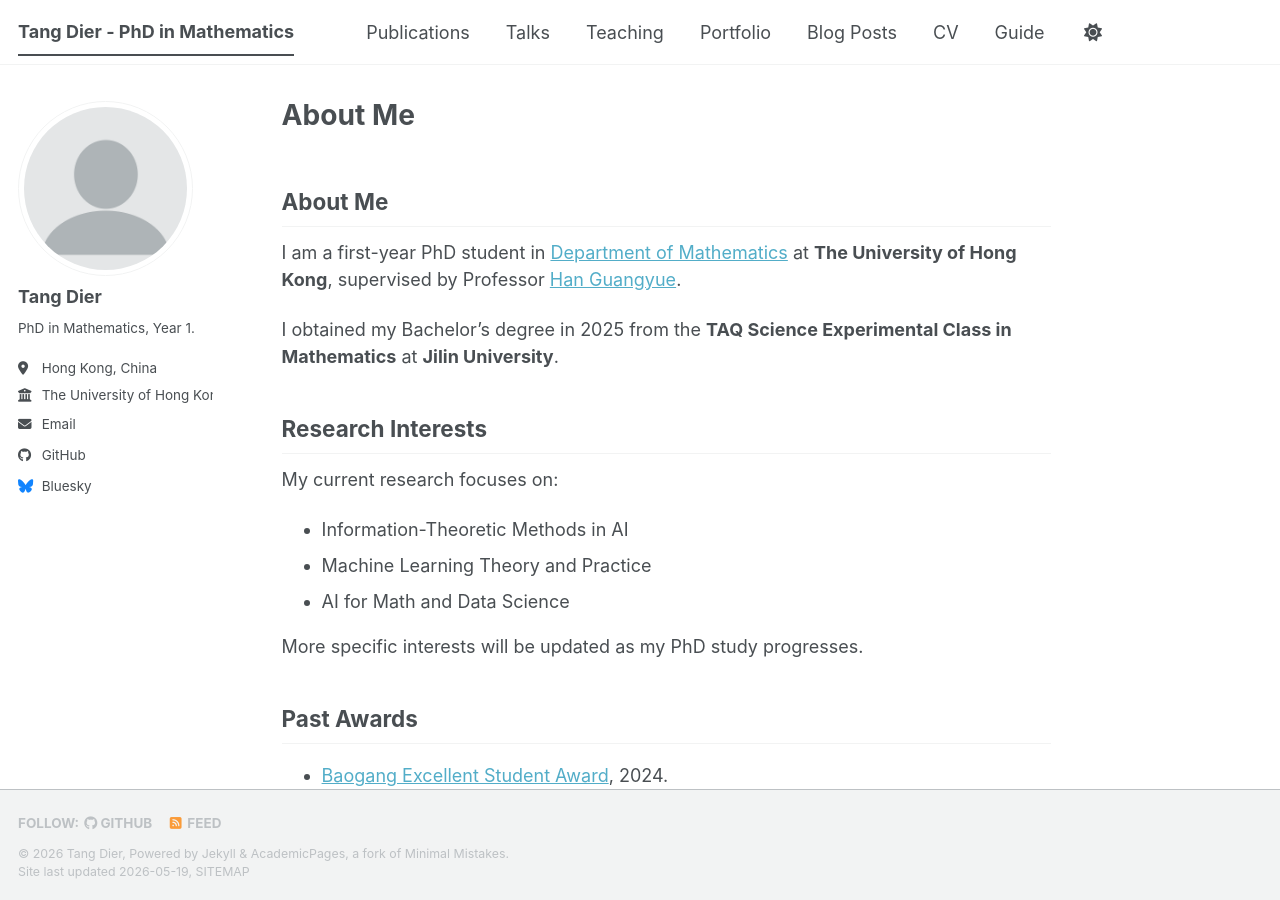
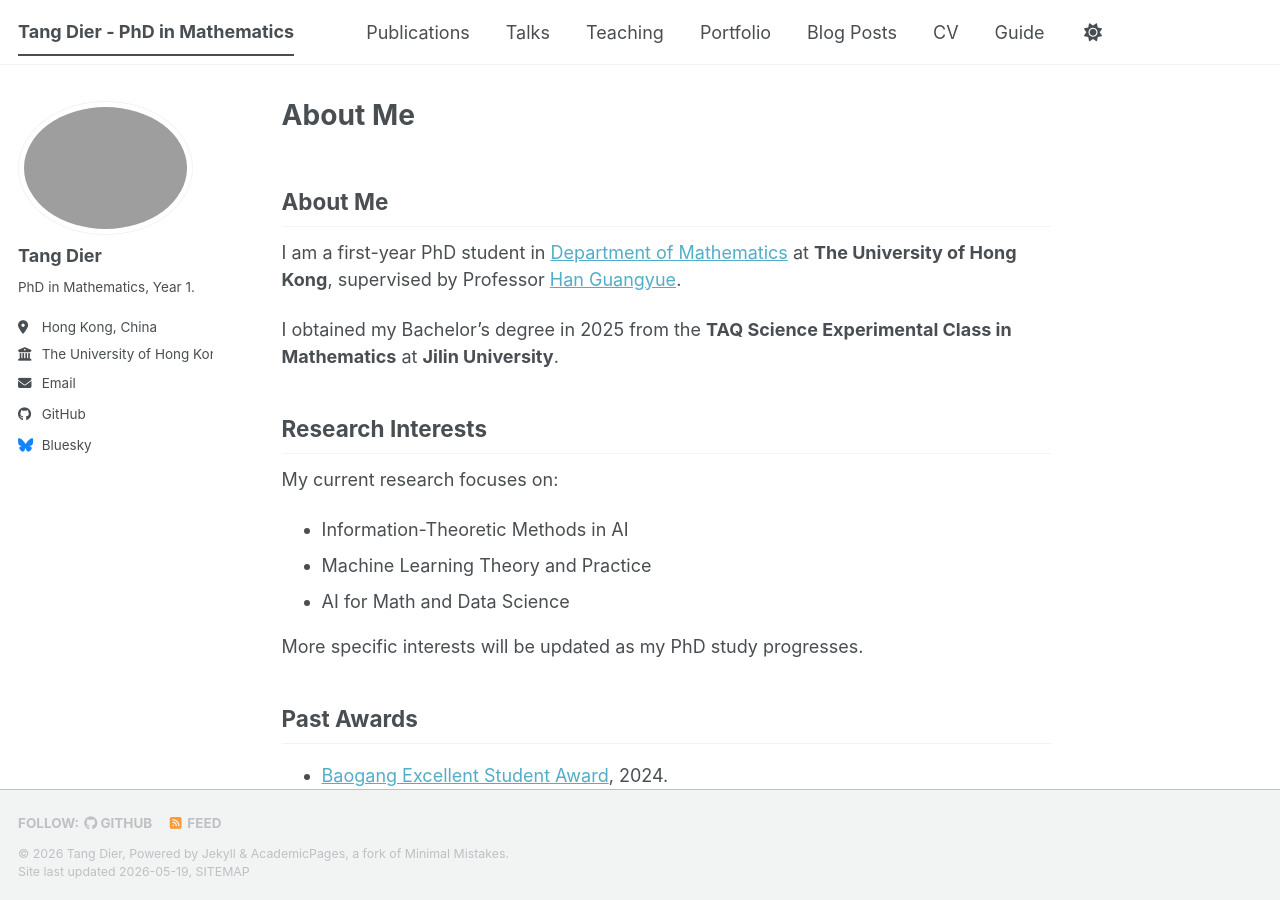
Before and after one commit to TangDier03/tangdier03.github.io, a Jekyll site: the page built from _pages/about.md, in a window 1280 px wide and 900 px high. Built offline with Jekyll 4.4.1, drawn with Linux system fonts in a browser that asks for light colours; a script bundle is joined from its source files by our own code; library files that are not in the unit come from our copies.

Commit message:
Update _config.yml

```diff
--- a/_config.yml
+++ b/_config.yml
@@ -23,7 +23,7 @@
 #               Additional customization can be done by editing /_includes/author-profile.html
 author:
   # Biographic information
-  avatar           : "profile.png"
+  avatar           : \white shirt.jpg
   name             : "Tang Dier"
   pronouns         : # example: "she/her"
   bio              : "PhD in Mathematics, Year 1."
```
